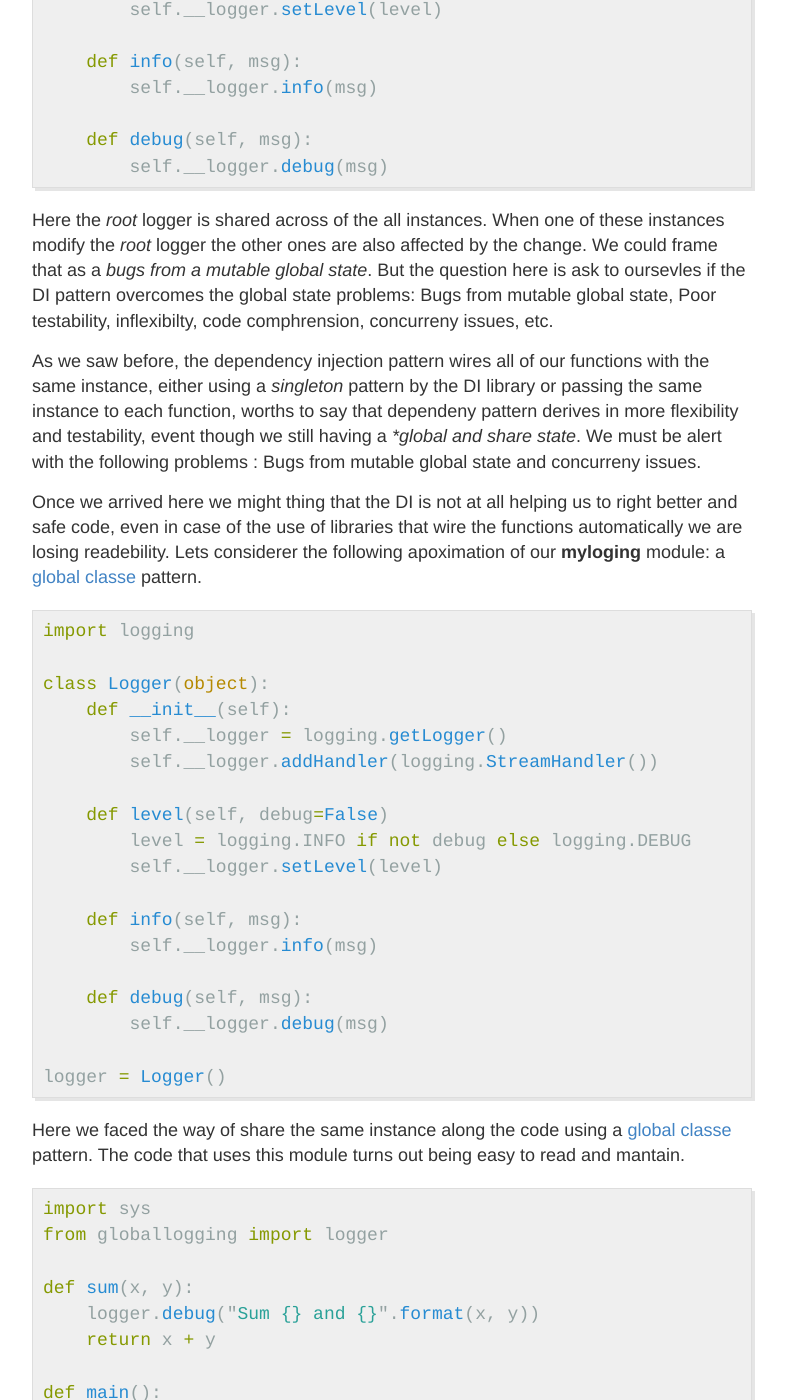
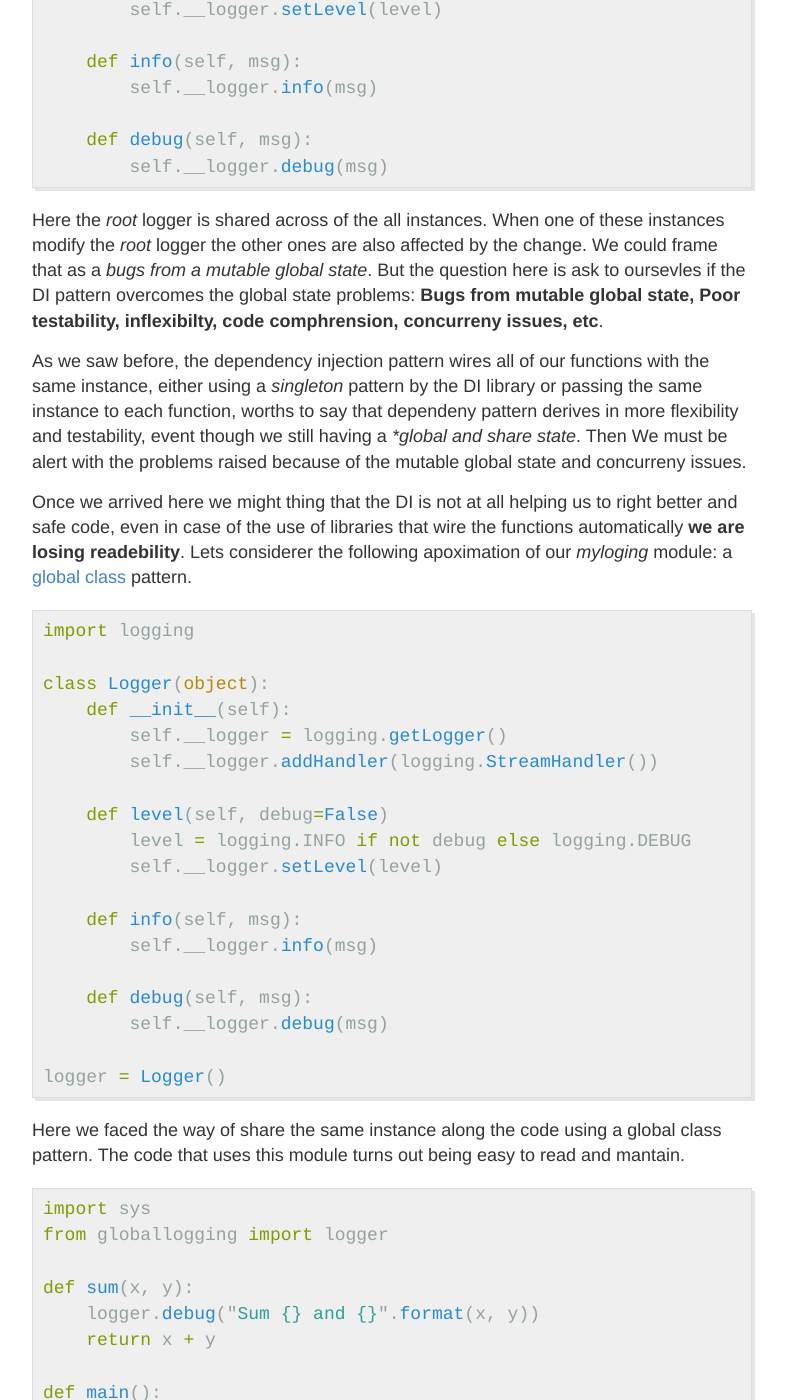
Before and after one commit to pfreixes/pfreixes.github.io, a Jekyll site: the page built from _posts/2016-04-02-Dependency-Injection-Libraries-Why-WhyNot-Python.md, in a window 1280 px wide and 1400 px high, scrolled down 6116 px. Shown: the whole window, without its empty margins (248-1034 px from the left). Built offline with Jekyll 4.4.1, drawn with Linux system fonts in a browser that asks for light colours; some of the changed text lies outside the part shown.

Commit message:
Improved text

```diff
--- a/_posts/2016-04-02-Dependency-Injection-Libraries-Why-WhyNot-Python.md
+++ b/_posts/2016-04-02-Dependency-Injection-Libraries-Why-WhyNot-Python.md
@@ -236,15 +236,15 @@ class Logger(object):
 
 Here the *root* logger is shared across of the all instances. When one of these instances modify the *root* logger the other ones are also affected by
 the change. We could frame that as a *bugs from a mutable global state*. But the question here is ask to oursevles if the DI pattern overcomes the global
-state problems: Bugs from mutable global state, Poor testability, inflexibilty, code comphrension, concurreny issues, etc.
+state problems: **Bugs from mutable global state, Poor testability, inflexibilty, code comphrension, concurreny issues, etc**.
 
 As we saw before, the dependency injection pattern wires all of our functions with the same instance, either using a *singleton* pattern by the DI
 library or passing the same instance to each function, worths to say that dependeny pattern derives in more flexibility and testability, event though we still
-having a **global and share state*. We must be alert with the following problems : Bugs from mutable global state and concurreny issues.
+having a **global and share state*. Then We must be alert with the problems raised because of the mutable global state and concurreny issues.
 
 Once we arrived here we might thing that the DI is not at all helping us to right better and safe code, even in case of the use of libraries that wire
-the functions automatically we are losing readebility. Lets considerer the following apoximation of our **myloging** module:
-a [global classe](https://pythonconquerstheuniverse.wordpress.com/2010/10/20/a-globals-class-pattern-for-python/) pattern.
+the functions automatically **we are losing readebility**. Lets considerer the following apoximation of our *myloging* module:
+a [global class](https://pythonconquerstheuniverse.wordpress.com/2010/10/20/a-globals-class-pattern-for-python/) pattern.
 
 {% highlight python %}
 import logging
@@ -267,8 +267,7 @@ class Logger(object):
 logger = Logger()
 {% endhighlight python %}
 
-Here we faced the way of share the same instance along the code using a
-[global classe](https://pythonconquerstheuniverse.wordpress.com/2010/10/20/a-globals-class-pattern-for-python/) pattern. The code that uses this
+Here we faced the way of share the same instance along the code using a global class pattern. The code that uses this
 module turns out being easy to read and mantain.
 
 {% highlight python %}
```
Also changed, not shown: other parts of _posts/2016-04-02-Dependency-Injection-Libraries-Why-WhyNot-Python.md (+5 -5 lines).
